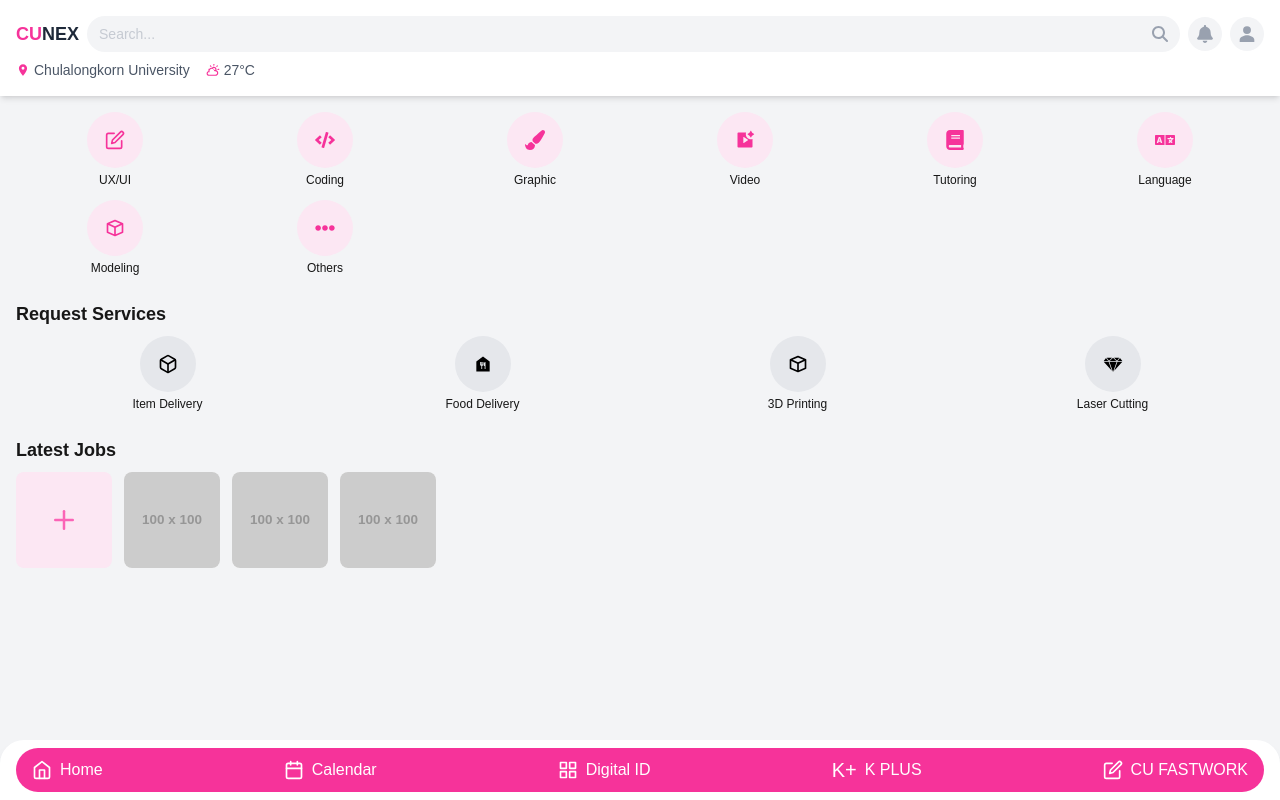
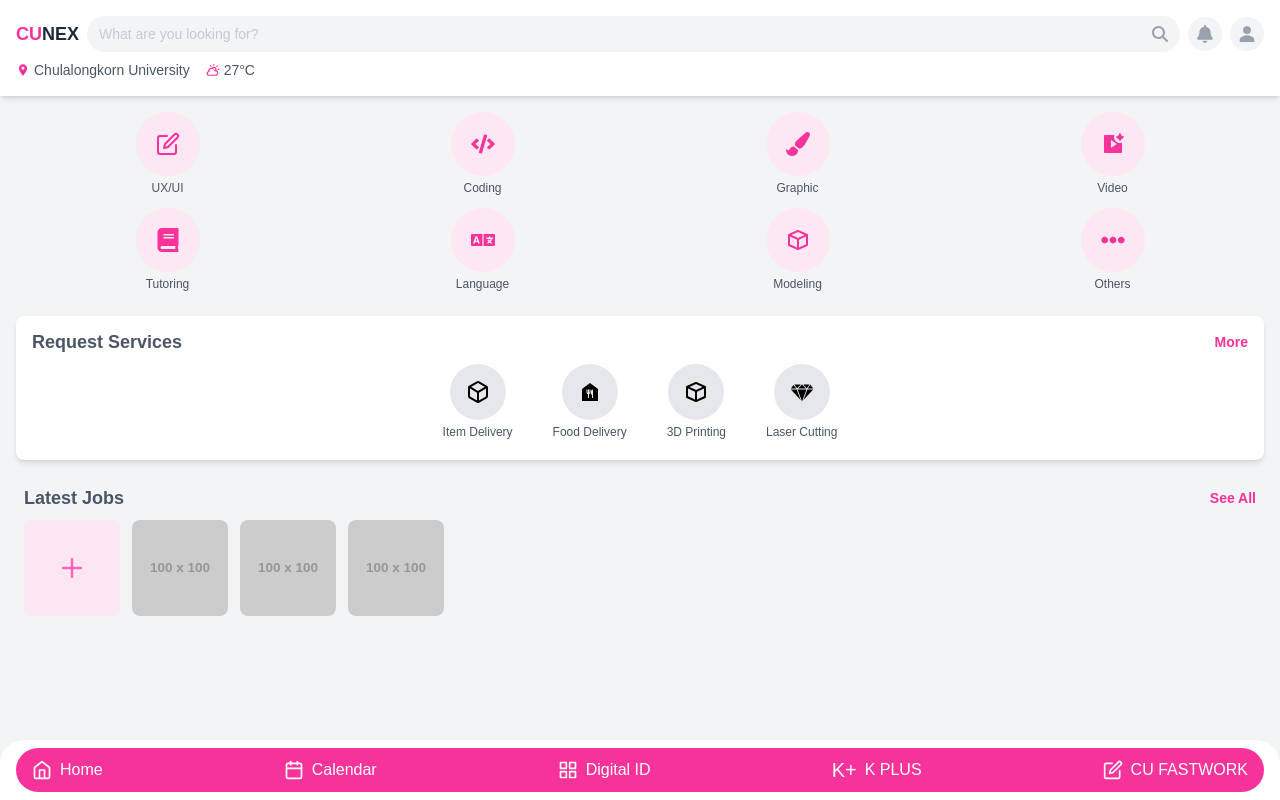
Before and after one commit to bookydooky/cunex_hackathon, a Next.js app in the folder my-cunex-app/: page / in a window 1280 px wide. Built offline with nearby package versions, Linux system fonts and the light colour scheme.

Commit message:
Rough full design of homepage

```diff
--- a/my-cunex-app/src/app/page.tsx
+++ b/my-cunex-app/src/app/page.tsx
@@ -27,7 +27,7 @@
           <div className="text-lg font-bold text-pink-500">CU<span className="text-gray-800">NEX</span></div>
           <div className="flex-1 mx-2">
             <div className="bg-gray-100 rounded-full px-3 py-2 flex items-center w-full">
-              <input type='search' placeholder='Search...' className="text-gray-400 text-sm flex-1 bg-transparent outline-none"/>
+              <input type='search' placeholder='What are you looking for?' className="text-gray-400 text-sm flex-1 bg-transparent outline-none"/>
               <FaMagnifyingGlass className="text-gray-400"/>
             </div>
           </div>
@@ -51,35 +51,41 @@
       {/* Main Content */}
       <div className="flex-1 overflow-auto p-4">
         {/* Service Categories */}
-        <div className="grid grid-cols-4 gap-3 sm:grid-cols-3 md:grid-cols-4 lg:grid-cols-6">
+        <div className="grid grid-cols-4 gap-3 md:grid-cols-4 sm:grid-cols-3">
           {[{icon: FiEdit, label: "UX/UI"}, {icon: FaCode, label: "Coding"}, {icon: FaPaintBrush, label: "Graphic"}, {icon: RiVideoAiFill, label: "Video"}, {icon: FaBook, label: "Tutoring"}, {icon: FaLanguage, label: "Language"}, {icon: BiCube, label: "Modeling"}, {icon: FaEllipsisH, label: "Others"}].map((item, idx) => (
             <div key={idx} className="flex flex-col items-center">
-              <div className="bg-pink-100 rounded-full p-4 w-14 h-14 flex items-center justify-center">
-                <item.icon className="text-pink-500 text-xl" />
+              <div className="bg-pink-100 rounded-full p-4 w-16 h-16 flex items-center justify-center">
+                <item.icon className="text-pink-500 text-2xl" />
               </div>
-              <span className="text-xs mt-1 text-center">{item.label}</span>
+              <span className="text-xs text-gray-600 mt-1 text-center">{item.label}</span>
             </div>
           ))}
         </div>
 
         {/* Request Services */}
-        <div className="mt-6">
-          <h2 className="text-lg font-bold mb-2">Request Services</h2>
-          <div className="grid grid-cols-2 gap-3 sm:grid-cols-3 md:grid-cols-4">
+        <div className="mt-6 bg-white px-4 py-3 rounded-lg shadow-md">
+          <div className="flex items-center justify-between">
+            <h2 className="text-lg text-gray-600 font-bold mb-2">Request Services</h2>
+            <h2 className="text-sm text-pink-500 font-bold mb-2">More</h2>
+          </div>
+          <div className="flex overflow-x-auto space-x-10 pb-2 justify-center">
             {[{icon: FiBox, label: "Item Delivery"}, {icon: MdFoodBank, label: "Food Delivery"}, {icon: BiCube, label: "3D Printing"}, {icon: GiCutDiamond, label: "Laser Cutting"}].map((item, idx) => (
               <div key={idx} className="flex flex-col items-center">
                 <div className="bg-gray-200 rounded-full p-4 w-14 h-14 flex items-center justify-center">
-                  <item.icon className="text-black text-xl" />
+                  <item.icon className="text-black text-2xl" />
                 </div>
-                <span className="text-xs mt-1 text-center">{item.label}</span>
+                <span className="text-xs text-gray-600 mt-1 text-center">{item.label}</span>
               </div>
             ))}
           </div>
         </div>
 
         {/* Latest Jobs */}
-        <div className="mt-6">
-          <h2 className="text-lg font-bold mb-2">Latest Jobs</h2>
+        <div className="mt-6 mx-2">
+          <div className="flex items-center justify-between">
+            <h2 className="text-lg text-gray-600 font-bold mb-2">Latest Jobs</h2>
+            <h2 className="text-sm text-pink-500 font-bold mb-2">See All</h2>
+          </div>
           <div className="flex overflow-x-auto space-x-3 pb-2">
             <div className="w-24 h-24 bg-pink-100 rounded-lg flex items-center justify-center">
               <FiPlus className="text-pink-400 text-3xl" />
```
